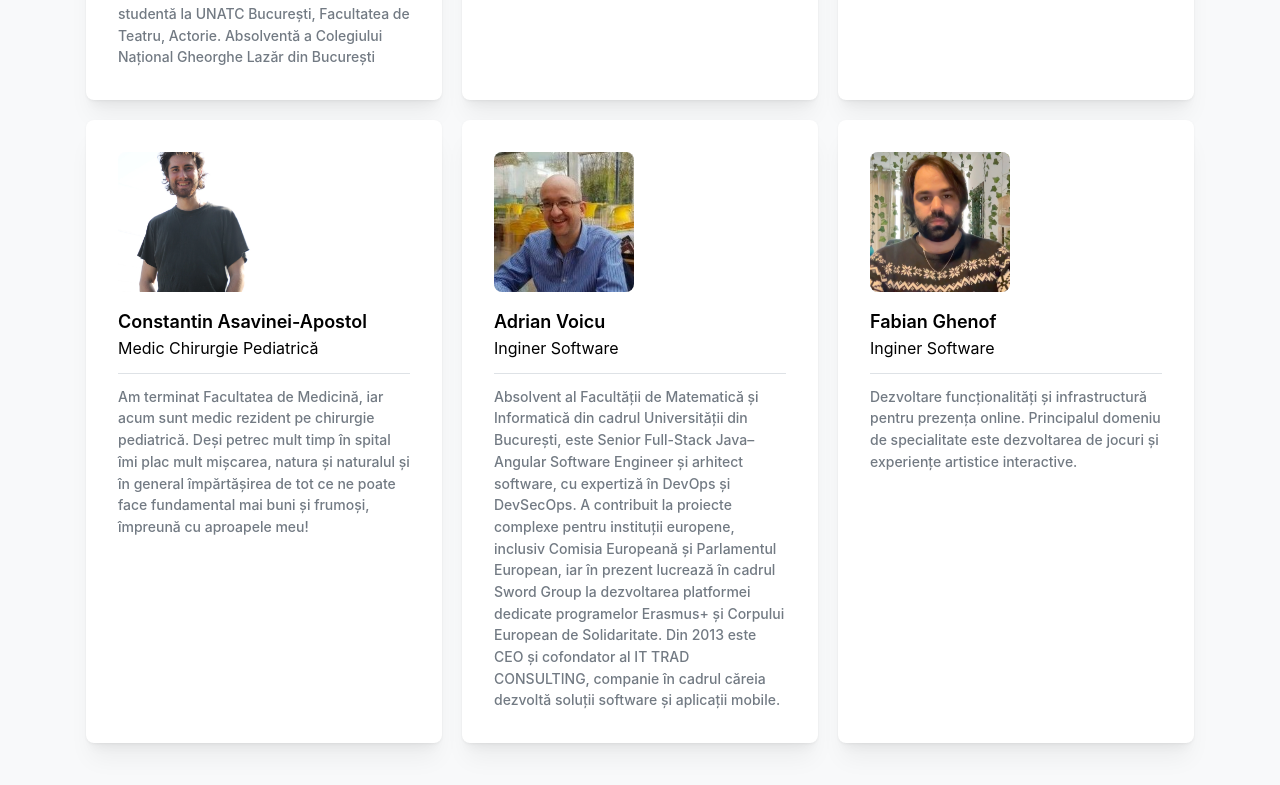
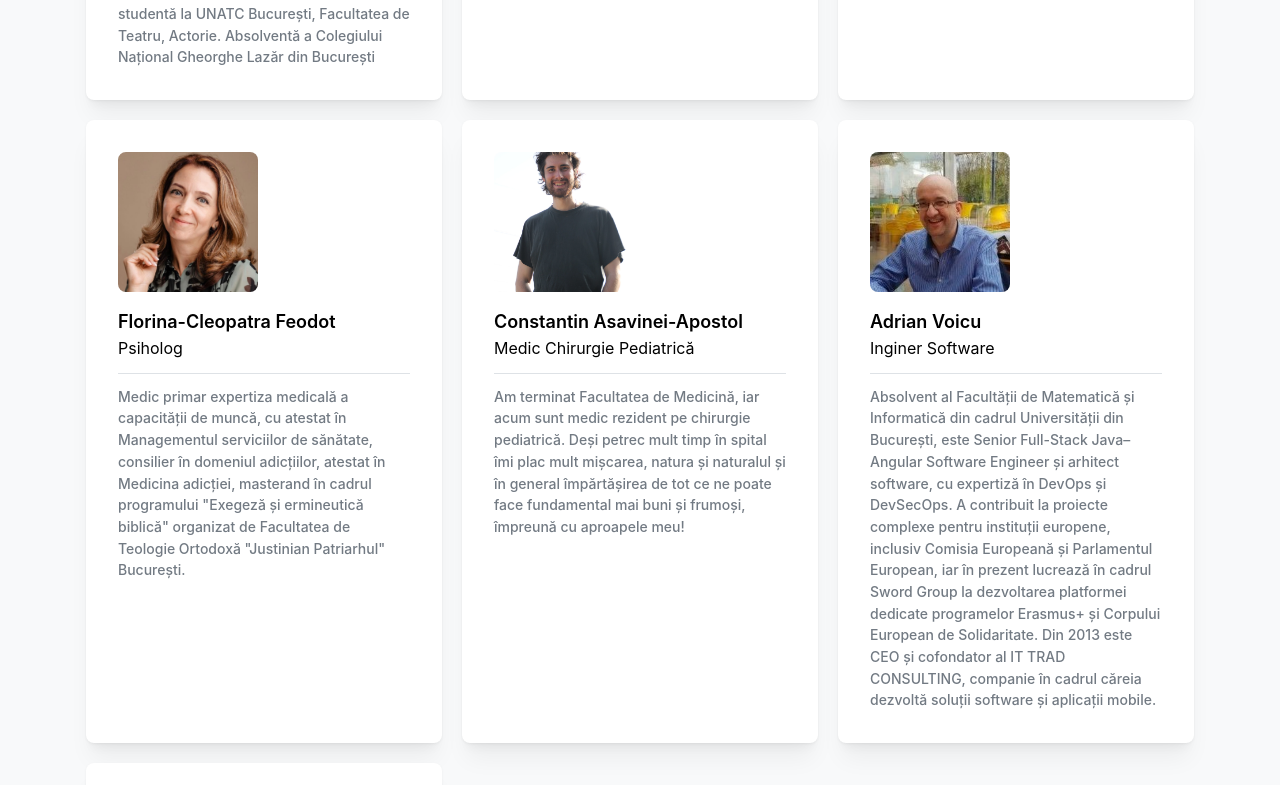
Before and after one commit to Asociatia-Bucurie-In-dar/centrul-Sf-Ioan-Cel-Milostiv, a Next.js app: page /contact in a window 1280 px wide. Shown: the part 8655-9440 px from the top of the page. Built offline with nearby package versions, Linux system fonts and the light colour scheme.

Commit message:
add new member Feodot

```diff
--- a/components/OurTeam/OurTeam.tsx
+++ b/components/OurTeam/OurTeam.tsx
@@ -61,6 +61,12 @@ export function OurTeam() {
             name: t('TEAM_MEMBERS.MIRELA.NAME'),
             job: t('TEAM_MEMBERS.MIRELA.ROLE'),
             description: t('TEAM_MEMBERS.MIRELA.DESCRIPTION'),
+        },
+        {
+            avatar: '/team/asdadqw.jpeg',
+            name: t('TEAM_MEMBERS.FEODOT.NAME'),
+            job: t('TEAM_MEMBERS.FEODOT.ROLE'),
+            description: t('TEAM_MEMBERS.FEODOT.DESCRIPTION'),
         },
         {
             avatar: '/team/constantin.jpg',
--- a/messages/en.json
+++ b/messages/en.json
@@ -230,6 +230,11 @@
         "NAME": "Mirela-Magdalena Niță",
         "ROLE": "Composer",
         "DESCRIPTION": "Graduate of the George Enescu National University of Arts in Iași. Composer from 2016 to present."
+      },
+      "FEODOT": {
+        "NAME": "Florina-Cleopatra Feodot",
+        "ROLE": "Psychologist",
+        "DESCRIPTION": "Senior physician in medical assessment of work capacity, certified in health services management and addiction medicine, addiction counselor, and master's student in the \"Biblical Exegesis and Hermeneutics\" program organized by the \"Justinian Patriarch\" Faculty of Orthodox Theology in Bucharest."
       }
     }
   },
--- a/messages/ro.json
+++ b/messages/ro.json
@@ -260,6 +260,11 @@
         "NAME": "Mirela-Magdalena Niță",
         "ROLE": "Compozitor",
         "DESCRIPTION": "Absolventă a Universității de Arte George Enescu din Iași. Compozitor din 2016 până in prezent."
+      },
+      "FEODOT": {
+        "NAME": "Florina-Cleopatra Feodot",
+        "ROLE": "Psiholog",
+        "DESCRIPTION": "Medic primar expertiza medicală a capacității de muncă, cu atestat în Managementul serviciilor de sănătate, consilier în domeniul adicțiilor, atestat în Medicina adicției, masterand în cadrul programului \"Exegeză și ermineutică biblică\" organizat de Facultatea de Teologie Ortodoxă \"Justinian Patriarhul\" București."
       }
     }
   },
```
Also changed, not shown: public/team/asdadqw.jpeg (added).
